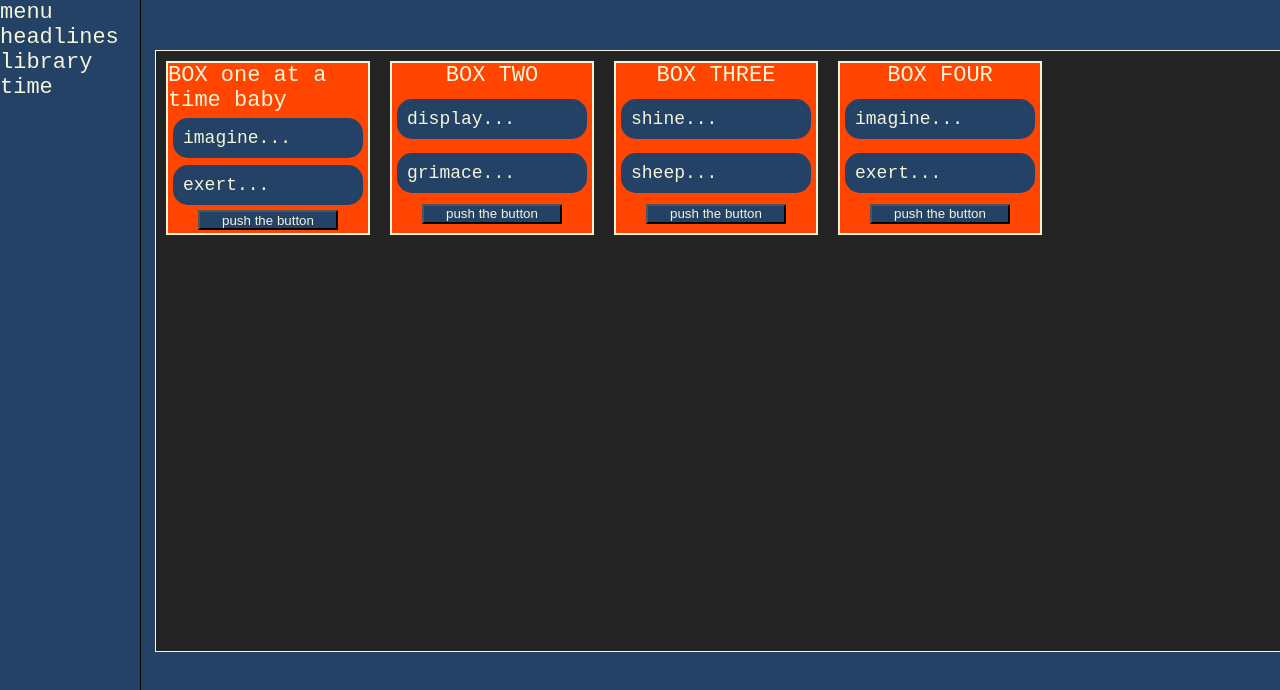
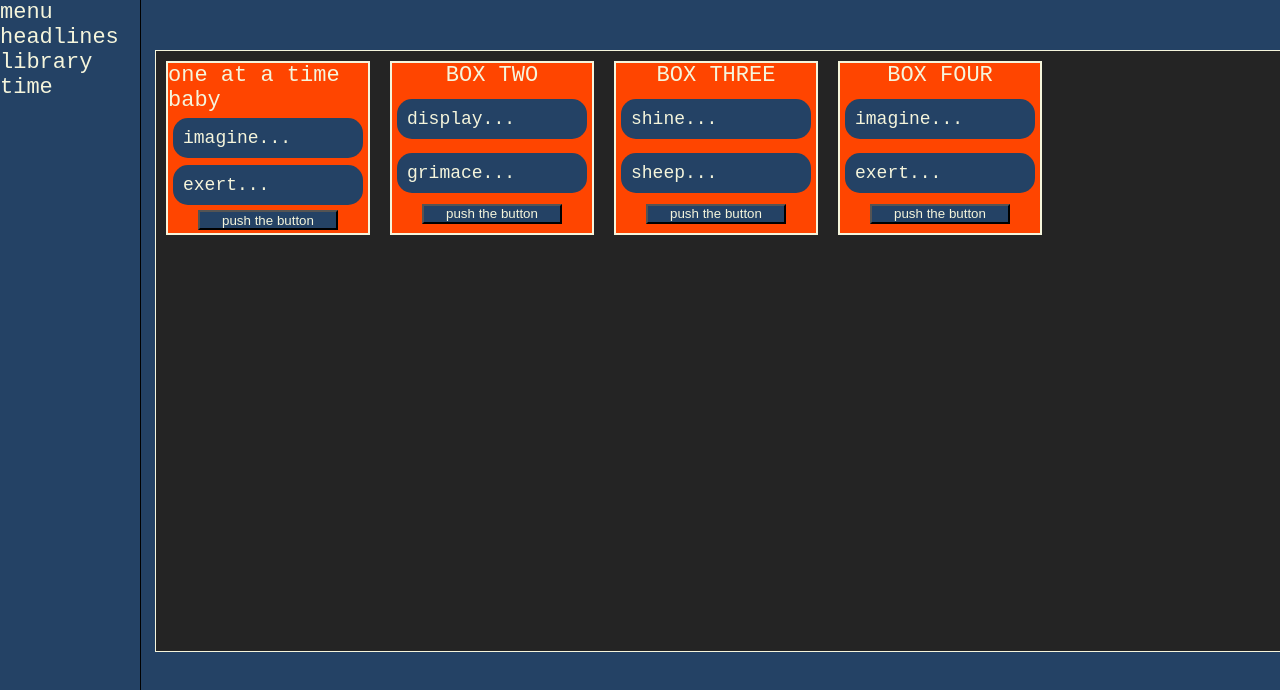
Before and after one commit to hightowerbuilds/brontosaurus-publications, a React (Vite) app: page / in a window 1280 px wide. Both pictures are taken after a click on the element "menu". Shown: the top 690 px of the page. Built offline with nearby package versions, Linux system fonts and the light colour scheme.

Commit message:
nov 18.5

```diff
--- a/src/Menu.jsx
+++ b/src/Menu.jsx
@@ -54,7 +54,7 @@ function FeatureDisplay(){
                 flexWrap: 'wrap',
                 justifyContent: 'center'
             }}>
-                BOX one at a time baby
+                one at a time baby
                 <span style={{
                     height: 20,
                     width: 170,
```
